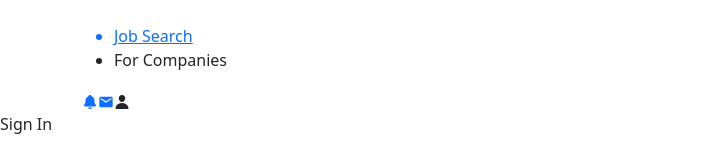
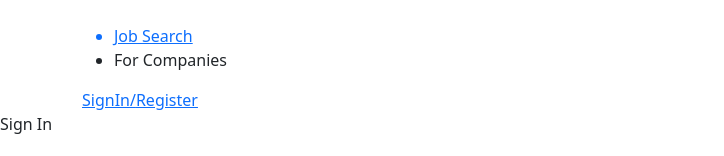
Before and after one commit to Ikfreecharles/Jobby, a React (Create React App) app in the folder jobby-app/: page /signin in a window 1280 px wide. Shown: the top 156 px of the page, without its empty margins (0-724 px from the left). Built offline with nearby package versions, Linux system fonts and the light colour scheme.

Commit message:
update nav logic and signin

```diff
--- a/jobby-app/src/App.js
+++ b/jobby-app/src/App.js
@@ -1,7 +1,8 @@
-import "./App.css";
+import { useState } from "react";
 import { BrowserRouter, Switch, Route } from "react-router-dom";
 
 // import componenets
+import "./App.css";
 import Nav from "./Components/Nav/Nav";
 import SignInRegister from "./Components/Signin-Register/SignInRegister";
 import JobSearch from "./Components/Job-Search/JobSearch";
@@ -11,15 +12,37 @@ import ApplicationSuccess from "./Components/Application-Success/ApplicationSucc
 import Message from "./Components/Message/Message";
 
 function App() {
+   const [SignInIsTrue, setSignInIsTrue] = useState(false);
+   const handleSignIn = (childResp) => {
+      setSignInIsTrue(childResp);
+   };
+
    return (
       <main>
          <BrowserRouter>
-            <Nav />
+            <Nav SignInIsTrue={SignInIsTrue} handleSignIn={handleSignIn} />
             <Switch>
-               <Route path="/signin" component={SignInRegister} />
+               <Route
+                  path="/signin"
+                  render={() => <SignInRegister handleSignIn={handleSignIn} />}
+               ></Route>
                <Route path="/jobsearch" component={JobSearch} />
                <Route path="/notification" component={Notification} />
-               <Route path="/application" component={ApplicationForm} exact />
+               {SignInIsTrue ? (
+                  <Route
+                     path="/application"
+                     component={ApplicationForm}
+                     exact
+                  />
+               ) : (
+                  <Route
+                     path="/signin"
+                     render={() => (
+                        <SignInRegister handleSignIn={handleSignIn} />
+                     )}
+                  ></Route>
+               )}
+
                <Route
                   path="/application/success"
                   component={ApplicationSuccess}
--- a/jobby-app/src/Components/Nav/Nav.js
+++ b/jobby-app/src/Components/Nav/Nav.js
@@ -7,8 +7,9 @@ import { IoNotifications, IoPerson } from "react-icons/io5";
 import { MdEmail } from "react-icons/md";
 import ProfileDropdown from "./Profile-Dropdown/ProfileDropdown";
 
-function Nav() {
+function Nav({ SignInIsTrue, handleSignIn }) {
    const [ShowProfile, setShowProfile] = useState(false);
+
    useEffect(() => {
       setShowProfile(false);
       return () => {
@@ -28,12 +29,13 @@ function Nav() {
                <li>For Companies</li>
             </ul>
          </div>
-         <div className="n-logo">
-            <Link to="/notification n-links">
+         {SignInIsTrue ? (
+            <div className="n-icons">
+               <Link to="/notification" className="n-links">
                   {" "}
                   <IoNotifications />
                </Link>
-            <Link to="/message n-links">
+               <Link to="/message" className="n-links">
                   <MdEmail />
                </Link>
                <IoPerson
@@ -42,8 +44,17 @@ function Nav() {
                   }}
                   className="n-links"
                />
-            {ShowProfile && <ProfileDropdown />}
+               {ShowProfile && <ProfileDropdown handleSignIn={handleSignIn} />}
             </div>
+         ) : (
+            <Link to="/signin">
+               <div>
+                  <span>SignIn</span>
+                  <span>/</span>
+                  <span>Register</span>
+               </div>
+            </Link>
+         )}
       </section>
    );
 }
--- a/jobby-app/src/Components/Nav/Profile-Dropdown/ProfileDropdown.js
+++ b/jobby-app/src/Components/Nav/Profile-Dropdown/ProfileDropdown.js
@@ -1,6 +1,6 @@
 import "./profileDropdown.css";
 
-function ProfileDropdown() {
+function ProfileDropdown({ handleSignIn }) {
    return (
       <div className="pd-container">
          <div className="pd-item">
@@ -27,7 +27,9 @@ function ProfileDropdown() {
             <img src="" alt="" />
             <p>Contact us</p>
          </div>
-         <div className="pd-logout"></div>
+         <div className="pd-logout" onClick={() => handleSignIn(false)}>
+            <p>Logout</p>
+         </div>
       </div>
    );
 }
--- a/jobby-app/src/Components/Signin-Register/Sign-in/SignIn.js
+++ b/jobby-app/src/Components/Signin-Register/Sign-in/SignIn.js
@@ -1,6 +1,10 @@
 import "./signIn.css";
 
-function SignIn() {
+function SignIn({ handleSignIn }) {
+   const handleFormSubmit = (e) => {
+      e.preventDefault();
+      handleSignIn(true);
+   };
    return (
       <article className="si-outer-div">
          <form>
@@ -24,7 +28,13 @@ function SignIn() {
                   required
                />
             </label>
-            <button>Submit</button>
+            <button
+               onClick={(e) => {
+                  handleFormSubmit(e);
+               }}
+            >
+               Submit
+            </button>
          </form>
       </article>
    );
--- a/jobby-app/src/Components/Signin-Register/SignInRegister.js
+++ b/jobby-app/src/Components/Signin-Register/SignInRegister.js
@@ -2,7 +2,7 @@ import React, { useState } from "react";
 import SignIn from "./Sign-in/SignIn";
 import Register from "./Register/Register";
 
-function SignInRegister() {
+function SignInRegister({ handleSignIn }) {
    const [Option, setOption] = useState("signin");
    const handleClick = (option) => {
       if (option === "signin") {
@@ -21,7 +21,7 @@ function SignInRegister() {
             <div className="sir-logo">
                <img src="" alt="" />
             </div>
-            {Option === "signin" && <SignIn />}
+            {Option === "signin" && <SignIn handleSignIn={handleSignIn} />}
             {Option === "register" && <Register />}
          </div>
       </article>
```
Lines whose indentation alone changed are shown as unchanged.
